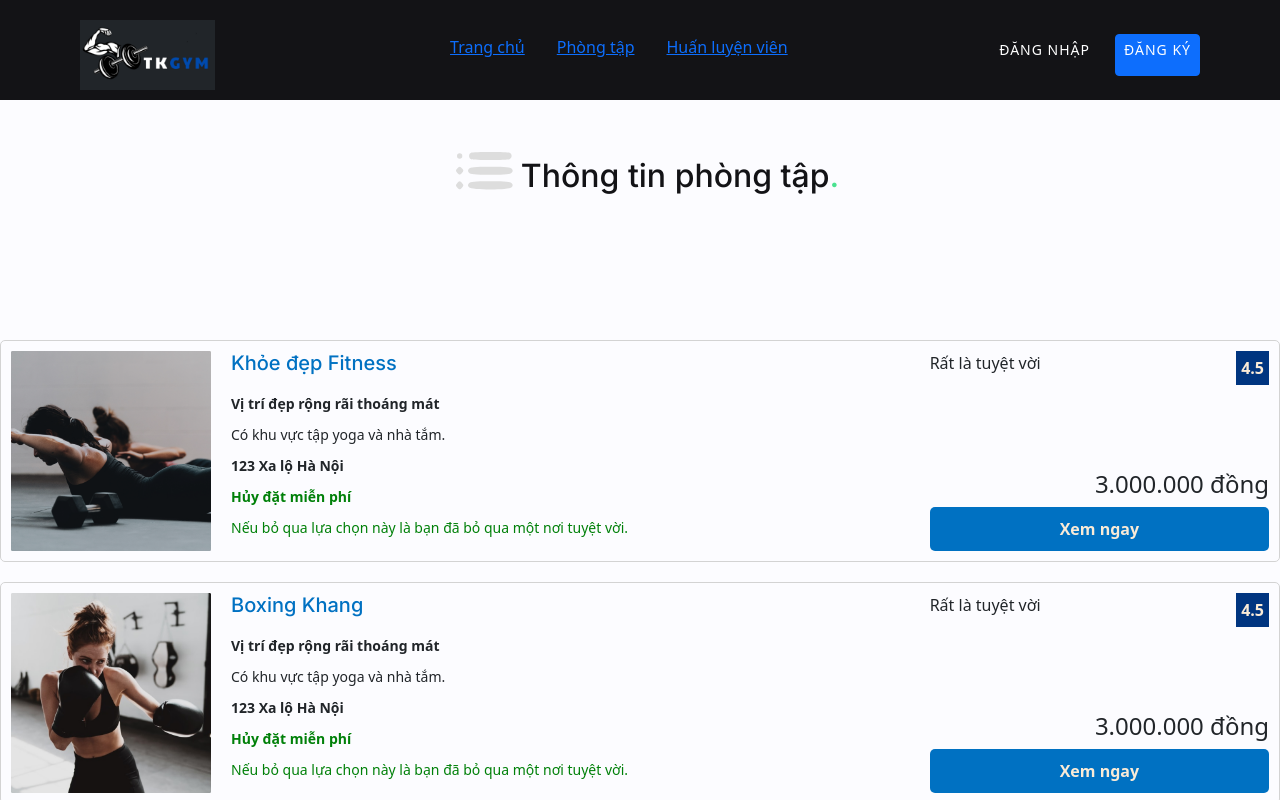
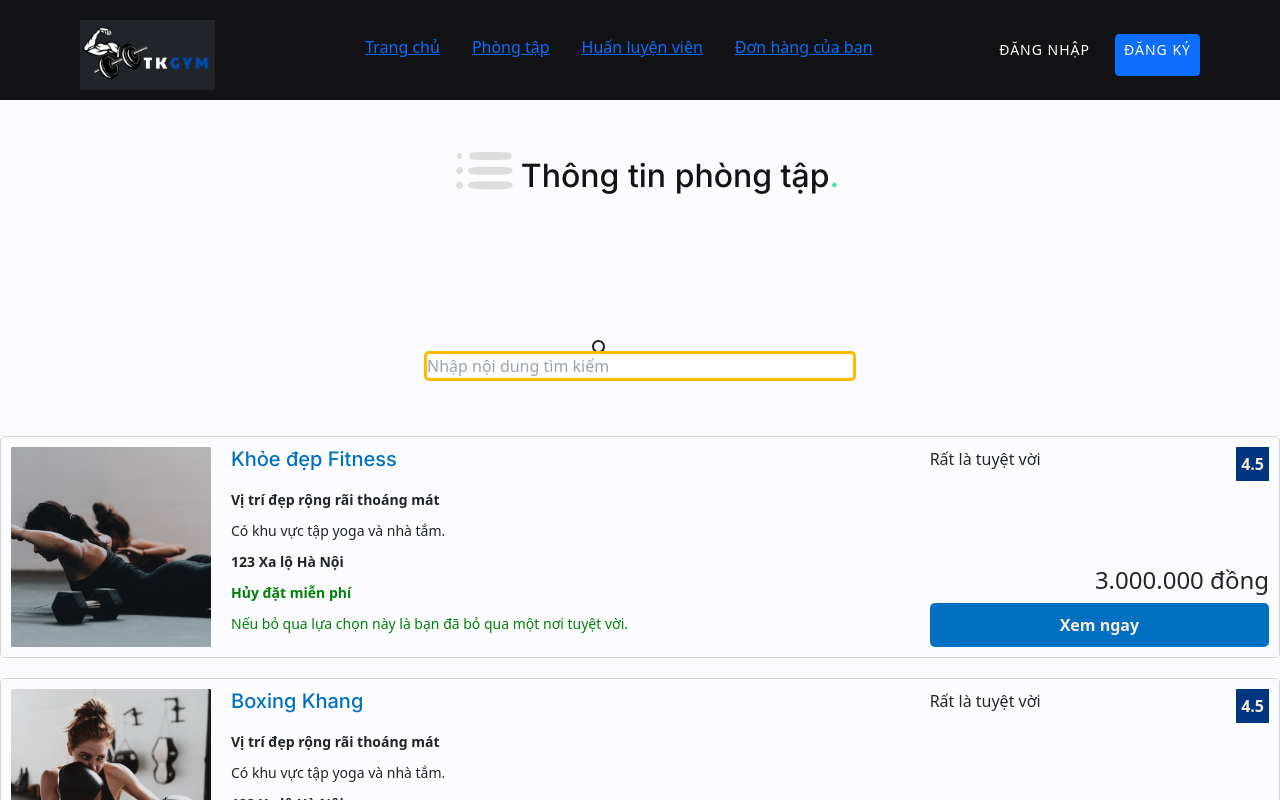
Before and after one commit to trongbaby0108/gymConnectorFrontend, a React (Create React App) app: page /gyms in a window 1280 px wide. Shown: the top 800 px of the page. Built offline with nearby package versions, Linux system fonts and the light colour scheme.

Commit message:
finally i have found my project

```diff
--- /dev/null
+++ b/src/components/pages/Cart/Cart.jsx
@@ -0,0 +1,15 @@
+import React from 'react'
+import Header from '../../Header'
+
+const Cart = () => {
+    return (
+        <div className='max-w-[1440px] mx-auto bg-page overflow-hidden relative'>
+            <Header />
+            <section className='bg-neutral-500 h-[100px]'>
+                <div className='container mx-auto h-full'></div>
+            </section>
+        </div>
+    )
+}
+
+export default Cart
--- a/src/components/pages/Gyms/Gyms.jsx
+++ b/src/components/pages/Gyms/Gyms.jsx
@@ -1,3 +1,5 @@
+import { faSearch } from '@fortawesome/free-solid-svg-icons';
+import { FontAwesomeIcon } from '@fortawesome/react-fontawesome';
 import React from 'react'
 import { useNavigate } from 'react-router-dom';
 import { gymss } from '../../../data';
@@ -28,7 +30,13 @@ const Gyms = () => {
                         {title} <span className='text-primary-200'>.</span>
                     </h2>
                 </div>
-                {/* slider */}
+                {/* search tool */}
+                <div className='section-title-group max-w-[540px] mx-auto px-4 lg:px-0'
+                    data-aos='fade-right'>
+                    <input type="text" placeholder='Nhập nội dung tìm kiếm' className='gym-search' />
+                    <FontAwesomeIcon icon={faSearch} />
+                </div>
+                {/* list */}
                 <div data-aos='fade-up' data-aos-delay='300'>
                     {programs.map((program, idx) => {
                         // destructure program
--- a/src/components/pages/Gyms/gyms.css
+++ b/src/components/pages/Gyms/gyms.css
@@ -1,3 +1,17 @@
+.gym-search{
+    height: 30px;
+    background-color: white;
+    border: 3px solid #febb02;
+    display: flex;
+    align-items: center;
+    justify-content: space-around;
+    border-radius: 5px;
+    position: absolute;
+    bottom: -25px;
+    width: 80%;
+    max-width: 1024px;
+}
+
 .list-gyms{
     border: 1px solid lightgray;
     padding: 10px;
--- a/src/data.js
+++ b/src/data.js
@@ -31,6 +31,7 @@ export const nav = [
   { name: 'Trang chủ', href: '/home' },
   { name: 'Phòng tập', href: '/gyms' },
   { name: 'Huấn luyện viên', href: '/trainers' },
+  { name: 'Đơn hàng của bạn', href: '/cart' },
 ];
 
 export const banner = {
--- a/src/routes/routes.js
+++ b/src/routes/routes.js
@@ -1,3 +1,4 @@
+import Cart from "../components/pages/Cart/Cart";
 import GymDetail from "../components/pages/Gyms/GymDetail";
 import Gyms from "../components/pages/Gyms/Gyms";
 import Home from "../components/pages/Home";
@@ -14,5 +15,6 @@ export const routes = {
         { path: '/gyms', component: Gyms },
         { path: '/trainers', component: Trainers },
         { path: '/gyms/:id', component: GymDetail },
+        { path: '/cart', component: Cart },
     ]
 }
```
Also changed, not shown: src/components/pages/Cart/cart.css (added).
